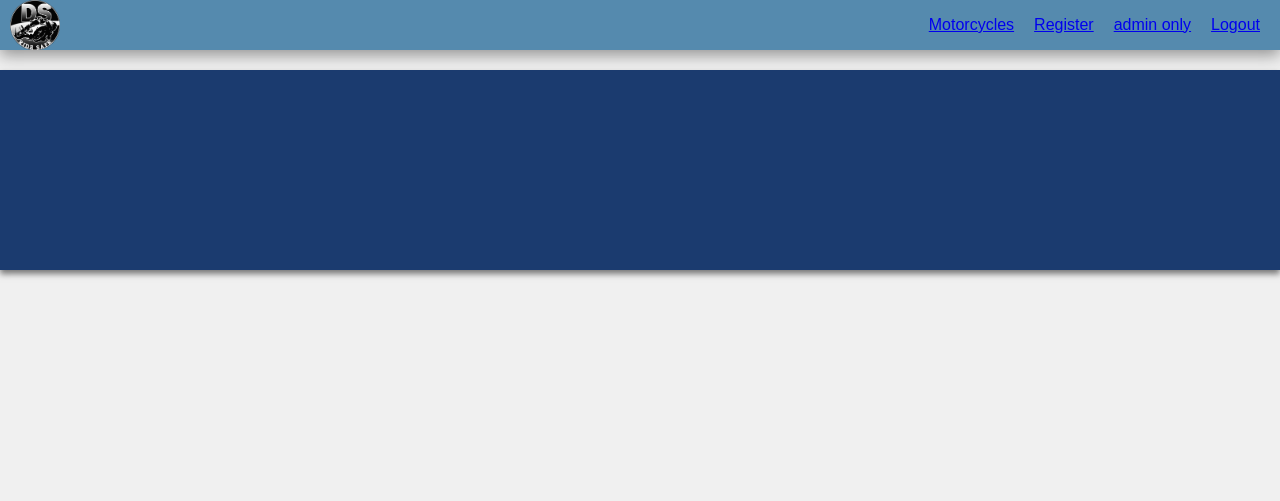
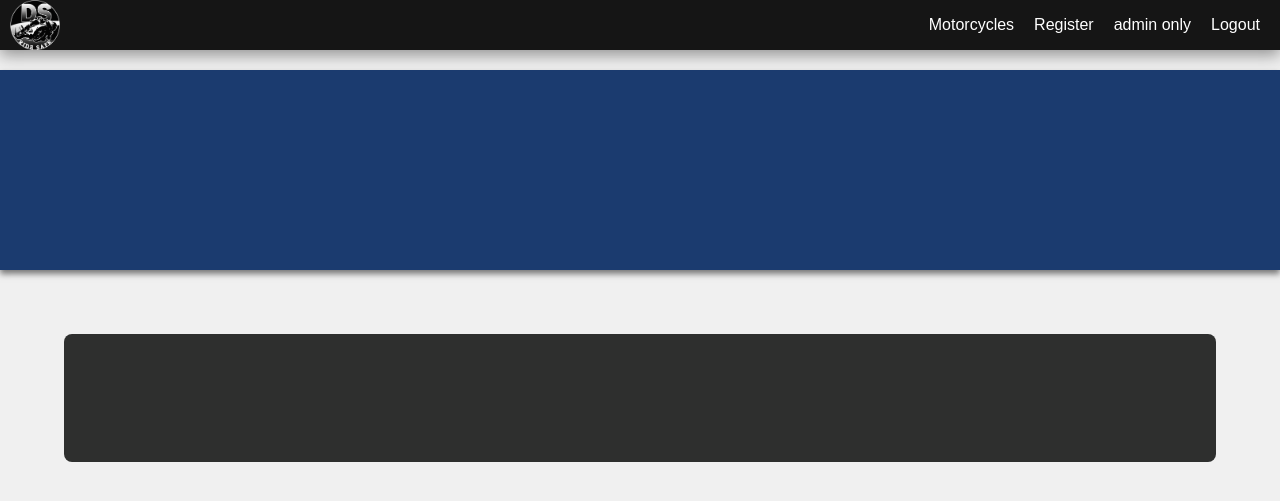
Before and after one commit to ElongatedMust/final, a PHP site: page /homepage.php in a window 1280 px wide. Shown: the top 501 px of the page. Run offline with PHP 8.4, Linux system fonts and the light colour scheme; the visitor is signed in with stand-in values (Sample User, id 1); data that the repository does not hold is empty.

Commit message:
Minor changes

```diff
--- a/Styling/header.css
+++ b/Styling/header.css
@@ -13,7 +13,7 @@ nav {
     display: flex;
     justify-content: space-between;
     align-items: center;
-    background-color: rgb(85, 138, 174);
+    background-color: rgb(21, 21, 21);
     box-shadow: 0 5px 15px rgba(0, 0, 0, 0.4);
 
 }
@@ -26,4 +26,16 @@ ul {
 li {
     margin-right: 20px;
     color: rgb(23, 55, 83);
+
 }
+
+a {
+    text-decoration: none;
+    color: rgb(255, 255, 255);
+
+}
+
+li a:hover{
+    color: orange;
+
+}
--- a/Styling/homepage.css
+++ b/Styling/homepage.css
@@ -98,3 +98,10 @@
     margin-top: 20px;
     box-shadow: 0 4px 6px rgba(0, 0, 0, 0.5);
 }
+
+.article {
+    background-color: rgb(46, 47, 46);
+    padding: 5%;
+    margin: 5%;
+    border-radius: 8px;
+}
--- a/header.php
+++ b/header.php
@@ -11,7 +11,7 @@ require_once('template.php');
             <li><a href="motorcycles.php">Motorcycles</a></li>
             <li><a href="register.php">Register</a></li>
             <li> <?php if ($isAdmin) { echo '<a href="adminpage.php">admin only</a>';} ?> </li>
-            <li><a href="logout.php">Logout</a></li>
+            <li><?php if ($isLoggedIn){echo '<a href="logout.php">Logout</a>';}?></li>
         </ul>
 
     </nav>
--- a/homepage.php
+++ b/homepage.php
@@ -56,7 +56,8 @@ $isAdmin = isset($_SESSION['is_admin']) && $_SESSION['is_admin'] == 1;
 <div class="banner">
 
 </div>
-<?php
+<div class="article">
+  <?php
 // Create a new database instance
 $db = new Database;
 $pdo = $db->getPDO();
@@ -92,6 +93,8 @@ if (!$content) {
     echo '</div>';
 }
 ?>
+</div>
+
 
 </div>
 </body>
--- a/template.php
+++ b/template.php
@@ -9,6 +9,8 @@
     <link rel="stylesheet" href="Styling/homepage.css">
     <script src="https://code.jquery.com/jquery-3.6.0.min.js"></script>
 
-    <?php $isAdmin = isset($_SESSION['is_admin']) && $_SESSION['is_admin'] == 1;?>
+    <?php $isAdmin = isset($_SESSION['is_admin']) && $_SESSION['is_admin'] == 1;
+    $isLoggedIn = isset($_SESSION['user_id']);?>
+
 </head>
 <body>
```
Also changed, not shown: adminpage.php (added, +52 -0 lines).
